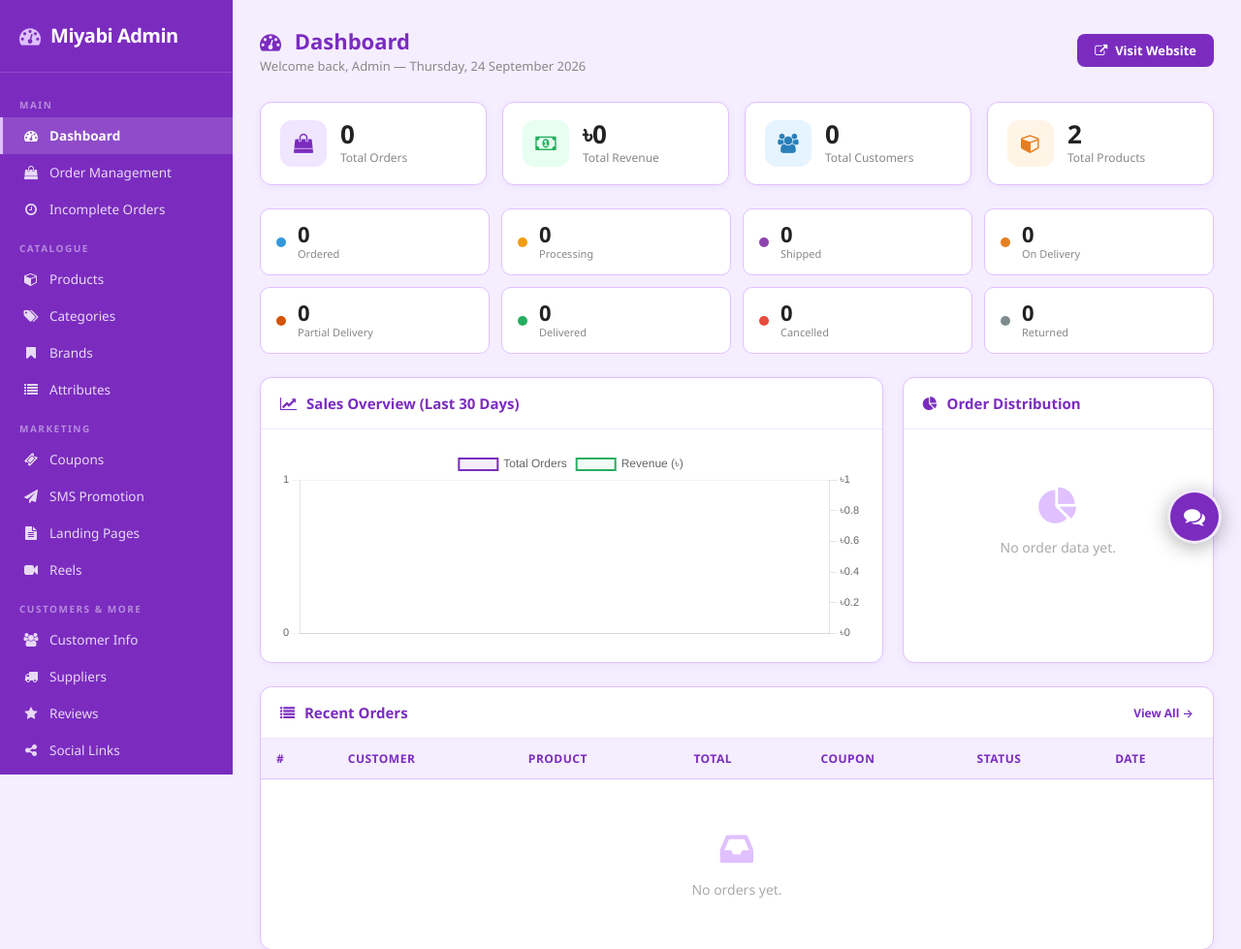
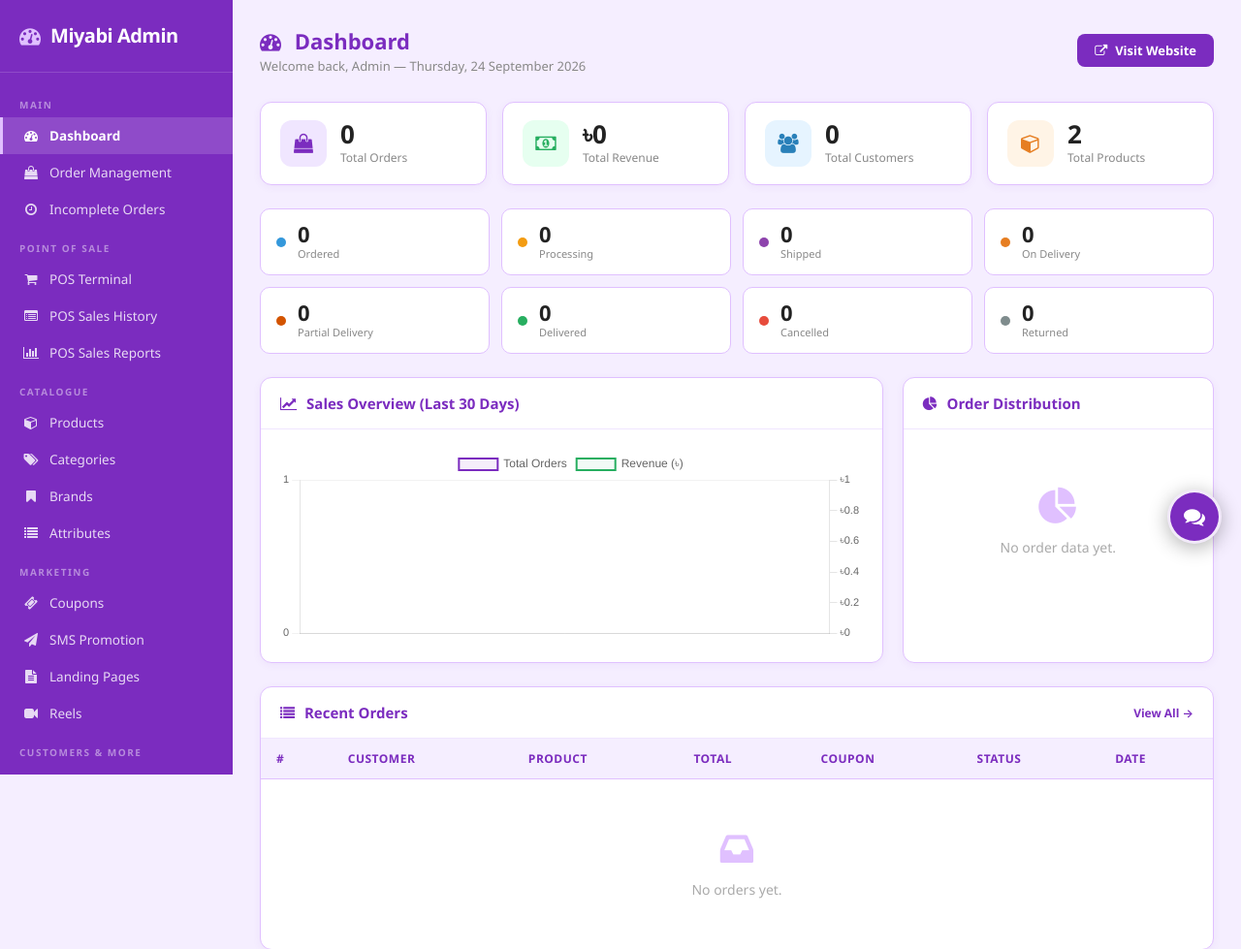
Before and after one commit to sm464419-gif/Miyabi_Website, a Django app: page /dashboard/ in a window 1280 px wide. Shown: the part 215-1194 px from the top of the page at 97% size. Run offline with Django 5.2, Linux system fonts and the light colour scheme; a user stored in the database is signed in; data comes from the database, SQL or seed files in the repository; data that the repository does not hold is empty; some libraries are stand-ins or nearby versions.

Commit message:
Add POS management to admin dashboard

```diff
--- a/ECommerce/templates/admin_dashboard.html
+++ b/ECommerce/templates/admin_dashboard.html
@@ -521,6 +521,21 @@
         </a>
         <a href="/admin/portal/app/order/?status=ordered" class="dash-nav-item">
             <i class="fa fa-clock-o"></i> Incomplete Orders
+        </a>
+
+                <!-- POS MANAGEMENT -->
+        <div class="dash-nav-label">Point of Sale</div>
+
+        <a href="{% url 'pos:terminal' %}" class="dash-nav-item">
+            <i class="fa fa-shopping-cart"></i> POS Terminal
+        </a>
+
+        <a href="{% url 'pos:sales_list' %}" class="dash-nav-item">
+            <i class="fa fa-list-alt"></i> POS Sales History
+        </a>
+
+        <a href="{% url 'pos:daily_report' %}" class="dash-nav-item">
+            <i class="fa fa-bar-chart"></i> POS Sales Reports
         </a>
 
         <div class="dash-nav-label">Catalogue</div>
```
